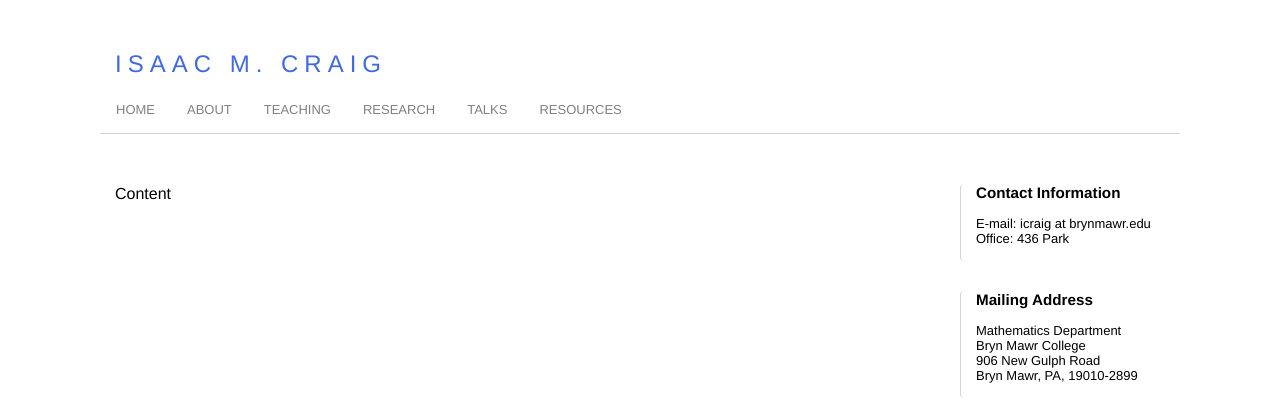
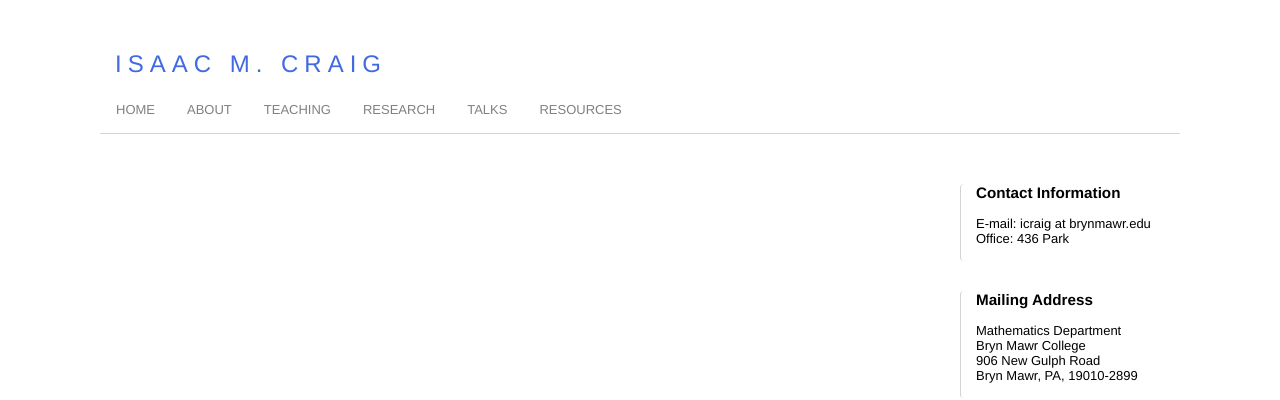
Before and after one commit to isundberg/isaacmc.github.io, a Jekyll site: the page built from index.html, in a window 1280 px wide. Shown: the top 400 px of the page. Built offline with Jekyll 4.4.1, drawn with Linux system fonts in a browser that asks for light colours.

Commit message:
Update default.html

```diff
--- a/_layouts/default.html
+++ b/_layouts/default.html
@@ -30,7 +30,7 @@
 		</div>
 
 		<div id="content">
-       		{% include content.html %}
+       			{{ content }}
         	</div>
        	</div>
 
```
